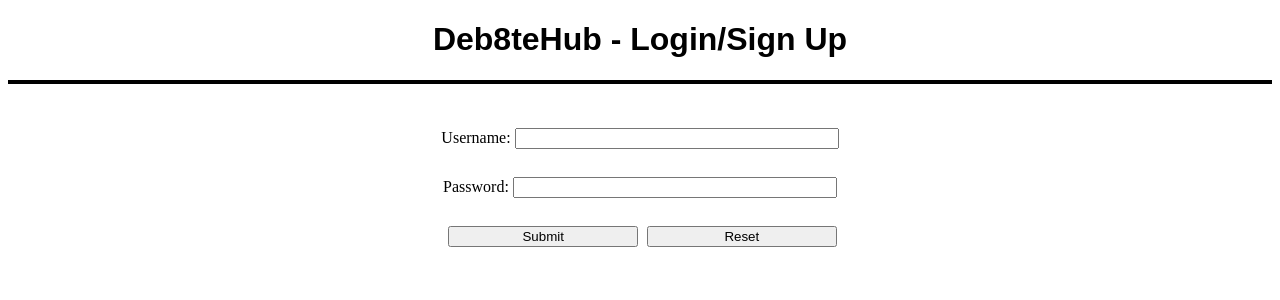
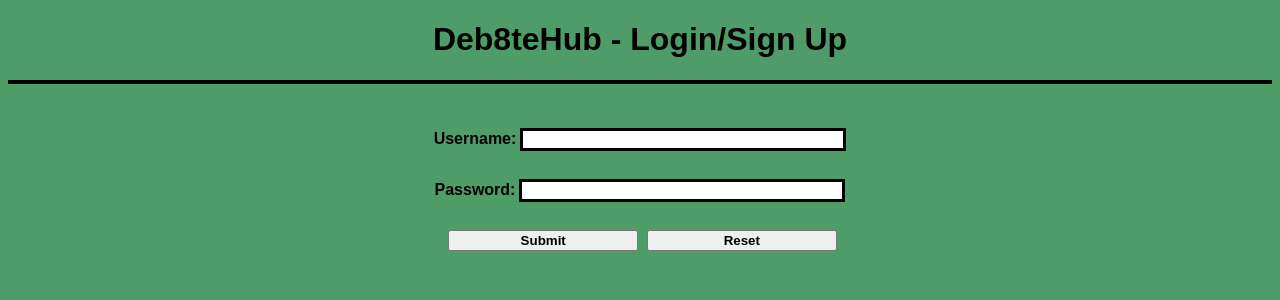
Before and after one commit to LainePittman/Deb8te-Hub, a Python web app: template templates/auth_form.html in a window 1280 px wide. Shown: the top 300 px of the page. Run offline with Jinja, Linux system fonts and the light colour scheme; the template is opened without the code that fills it, so the values that code supplies are empty.

Commit message:
Made small stylistic change to all pages

```diff
--- a/templates/auth_form.html
+++ b/templates/auth_form.html
@@ -23,8 +23,8 @@
 
         <form method="POST">
 
-            Username: <input type="text" required name="user"><br><br>
-            Password: <input type="password" required name="pass"><br><br>
+            <span>Username:</span> <input type="text" required name="user"><br><br>
+            <span>Password:</span> <input type="password" required name="pass"><br><br>
             <input type="submit">
             <input type="reset">
 
--- a/templates/static_files_move_later/auth_form_style.css
+++ b/templates/static_files_move_later/auth_form_style.css
@@ -1,3 +1,9 @@
+body {
+
+    background-color: #4E9C68;
+
+}
+
 h1 {
 
     color:black;
@@ -16,6 +22,14 @@ input[type="text"], input[type="password"] {
 
     width: 25%;
     margin-bottom: 10px;
+    border: 3px solid black;
+
+}
+
+span {
+
+    font-family: Arial, Verdana, Tahoma, sans-serif;
+    font-weight: bold;
 
 }
 
@@ -23,6 +37,8 @@ input[type="submit"], input[type="reset"] {
 
     width:15%;
     margin-left: 5px;
+    font-weight: bold;
+
 
 }
 
--- a/templates/static_files_move_later/user_feed_style.css
+++ b/templates/static_files_move_later/user_feed_style.css
@@ -1,3 +1,9 @@
+body {
+
+    background-color: #4E9C68;
+
+}
+
 h1 {
 
     color:black;
--- a/templates/static_files_move_later/user_profile_style.css
+++ b/templates/static_files_move_later/user_profile_style.css
@@ -1,3 +1,9 @@
+body {
+
+    background-color: #4E9C68;
+
+}
+
 h1 {
 
     color:black;
```
Also changed, not shown: templates/static_files_move_later/index_style.css (+10 -9 lines), templates/static_files_move_later/user_index_style.css (+8 -8 lines), templates/user_index.html (line endings or trailing spaces).
